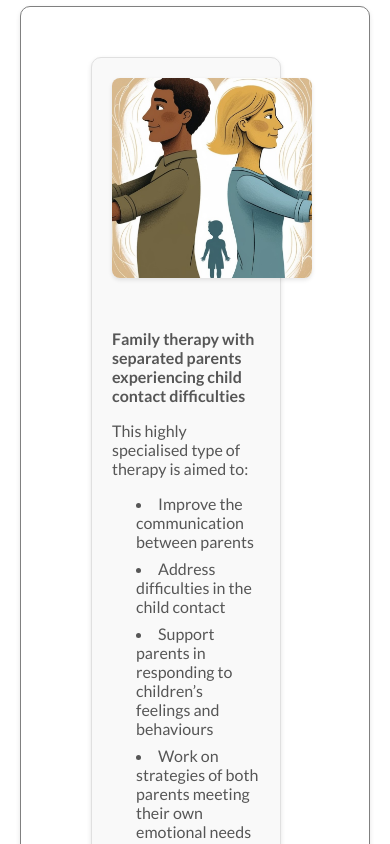
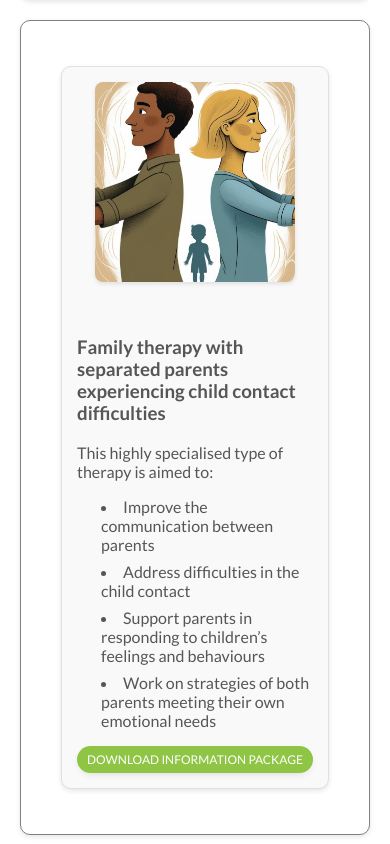
Before and after one commit to tproykov/SystemicFamilyTherapy.uk, a plain HTML site: page pages/services.html in a window 390 px wide. Shown: the part 780-1624 px from the top of the page. Drawn offline with Linux system fonts and the light colour scheme.

Commit message:
update css

```diff
--- a/pages/services.html
+++ b/pages/services.html
@@ -88,7 +88,7 @@
         platform.</h3></section>
 
     <section class="fancy-frame">
-        <div class="resource-container">
+        <div class="tool-items-container">
             <div class="tool-item">
                 <img src="../images/separated_parents.jpg" alt="Separated parents" class="tool-item-image">
                 <div class="tool-item-content">
--- a/styles.css
+++ b/styles.css
@@ -2,8 +2,8 @@
 
 /* ==========================================================================
    TABLE OF CONTENTS
-   1. CSS Reset & Base Styles
-   2. Typography
+   1. Table of contents
+   2. Typography and global styles
    3. Layout & Grid
    4. Header & Navigation
    5. Main Content Sections
@@ -14,23 +14,21 @@
    ========================================================================== */
 
 /* ==========================================================================
-   1. CSS Reset & Base Styles
+   2. Typography and global styles
    ========================================================================== */
-body, ul {
+
+/* Apply Lato font globally */
+body {
+    font-family: 'Lato', sans-serif;
+    font-size: 16px;
+    color: #565656;
     margin: 0;
     padding: 0;
 }
 
-/* ==========================================================================
-   2. Typography
-   ========================================================================== */
-
-/* Apply Lato font globally */
-body,
+/* Apply only font to all elements, not color */
 body * {
     font-family: 'Lato', sans-serif;
-    font-size: 16px;
-    color: #565656;
 }
 
 /* ==========================================================================
@@ -183,7 +181,7 @@ main {
 /* ==========================================================================
    6. Components
    ========================================================================== */
-/* Buttons */
+/* Base Button style */
 .btn {
     background: #8ec545;
     color: #fff;
@@ -192,6 +190,13 @@ main {
     border: none;
     text-transform: uppercase;
     box-shadow: 0 3px 8px -4px #ccc;
+}
+
+/* Tool item buttons container */
+.tool-item-buttons {
+    display: flex;
+    gap: 10px;
+    margin-top: 15px;
 }
 
 /* Fancy Frame */
@@ -216,18 +221,29 @@ main {
     margin: 8px 0;
 }
 
-/* Tool Item */
+/* Container for tool items */
+.tool-items-container {
+    display: grid;
+    /* auto-fit will create as many columns as can fit, with minimum width of 500px */
+    grid-template-columns: repeat(auto-fit, minmax(min(500px, 100%), 1fr));
+    gap: 30px;
+    padding: 30px;
+    max-width: 1400px;
+    margin: 0 auto;
+}
+
+/* Tool Item styles*/
 .tool-item {
     display: flex;
     gap: 20px;
     align-items: flex-start;
-    margin: 30px 110px 30px 50px;
     padding: 20px;
     border-radius: 10px;
     background-color: #f9f9f9;
     border: 1px solid #e0e0e0;
     box-shadow: 0 2px 5px rgba(0, 0, 0, 0.1);
-    width: calc(100% - 160px);
+    margin: 0;
+    width: auto;
 }
 
 .tool-item-content {
@@ -334,6 +350,17 @@ footer nav ul {
     white-space: nowrap;
 }
 
+/* Footer links and menu items */
+.footer-menu li a {
+    color: #e0e0e0;
+    text-decoration: none;
+    transition: opacity 0.2s ease;
+}
+
+.footer-menu li a:hover {
+    opacity: 0.8;
+}
+
 /* Social media styles - positioned to top right */
 .social-media {
     position: absolute;
@@ -385,6 +412,13 @@ footer nav ul {
 /* ==========================================================================
    9. Media Queries
    ========================================================================== */
+/* Wider screens */
+@media (max-width: 1200px) {
+    .tool-items-container {
+        padding: 20px;  /* Slightly less padding on smaller screens */
+        gap: 20px;     /* Reduce gap between items */
+    }
+}
 /* Tablet and smaller desktops */
 @media (max-width: 900px) {
     /* Header adjustments */
@@ -412,6 +446,11 @@ footer nav ul {
 
     header nav ul.show {
         display: flex;
+    }
+
+    .tool-items-container {
+        grid-template-columns: 1fr;  /* Switch to single column */
+        max-width: 600px;  /* Limit width for better readability */
     }
 }
 
@@ -441,14 +480,41 @@ footer nav ul {
         padding: 20px;
     }
 
+    .tool-items-container {
+        grid-template-columns: 1fr; /* Force single column on mobile */
+        padding: 15px;
+        gap: 15px;
+    }
+
     .tool-item {
         flex-direction: column;
+        padding: 15px;
+    }
+
+    .tool-item-content {
+        width: 100%;
+        padding: 0;
     }
 
     .tool-item-image {
-        width: 200px;      /* Maintain fixed width on mobile */
-        height: 200px;     /* Maintain fixed height on mobile */
-        margin: 0 auto 15px; /* Center the image and add bottom margin */
+        width: 200px;
+        height: 200px;
+        margin: 0 auto 15px;
+    }
+
+    .tool-item-buttons {
+        gap: 8px; /* Reduce gap between buttons */
+        justify-content: center;
+        flex-wrap: nowrap; /* Prevent wrapping */
+    }
+
+    /* Adjust buttons within tool items for mobile */
+    .tool-item .btn {
+        padding: 8px 12px; /* Smaller padding */
+        font-size: 14px; /* Slightly smaller font */
+        white-space: nowrap; /* Prevent text wrapping */
+        min-width: 0; /* Allow buttons to be narrower */
+        flex: 1; /* Allow buttons to share space equally */
     }
 
     /* Footer */
@@ -504,6 +570,23 @@ footer nav ul {
     }
 }
 
+/* For very small screens */
+@media (max-width: 480px) {
+    .tool-items-container {
+        padding: 10px;
+        gap: 10px;
+    }
+
+    .tool-item {
+        margin: 15px 10px; /* Even smaller margins for very small screens */
+    }
+
+    .tool-item .btn {
+        padding: 6px 10px; /* Even smaller padding if needed */
+        font-size: 12px; /* Even smaller font if needed */
+    }
+}
+
 /* Landscape mode */
 @media (max-width: 900px) and (max-height: 500px) {
     .transparent-section,
```
Also changed, not shown: index.html (+1 -1 lines), pages/self-help-tools.html (+1 -3 lines).
